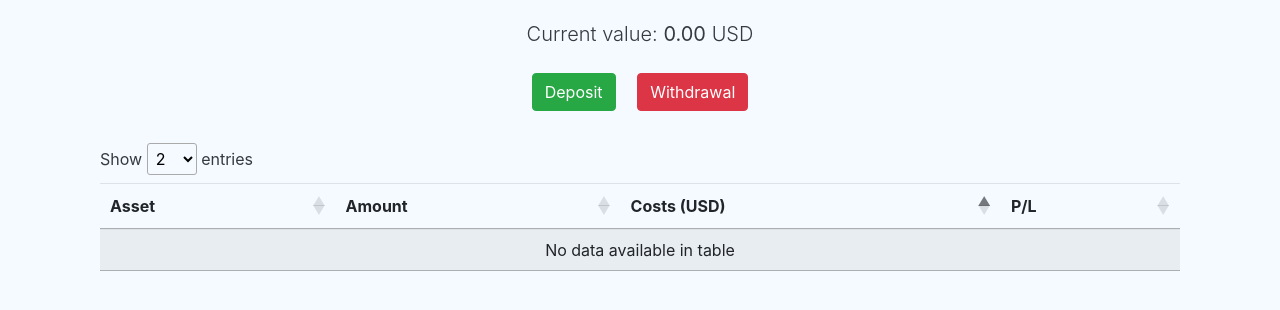
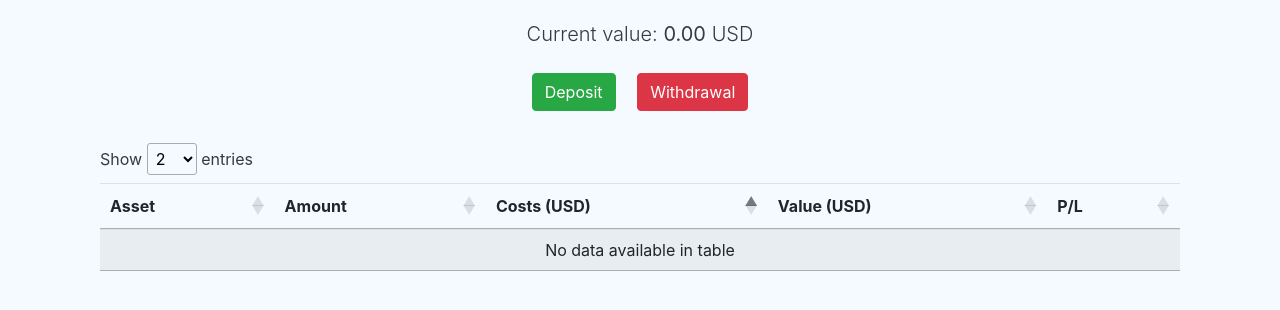
Before and after one commit to Dutchie1990/CryptoManager, a Flask app: template cryptomanager/app/assets/templates/assets.html in a window 1280 px wide. Shown: the part 221-531 px from the top of the page. Run offline with Flask 2, Linux system fonts and the light colour scheme; the template is opened without the code that fills it: values that come from a table or form of the project are taken from there, others are empty; some libraries are stand-ins or nearby versions.

Commit message:
show the actual costs and actual prize per asset in the assets table to create more overview

```diff
--- a/cryptomanager/app/assets/templates/assets.html
+++ b/cryptomanager/app/assets/templates/assets.html
@@ -24,6 +24,7 @@
                 <th data-field="Asset" data-sortable="true" scope="col">Asset</th>
                 <th data-field="Amount" data-sortable="true" scope="col">Amount</th>
                 <th class="d-none d-sm-block" data-field="Price" data-sortable="true" scope="col">Costs (USD)</th>
+                <th class="d-none d-sm-block" data-field="Value" data-sortable="true" scope="col">Value (USD)</th>
                 <th data-field="P/L" data-sortable="true" scope="col">P/L</th>
             </tr>
         </thead>
@@ -33,7 +34,8 @@
                 <tr>
                     <td scope="row"><img src=""> {{ asset.asset_name }}</td>
                     <td>{{ asset.amount }}</td>
-                    <td class="d-none d-sm-block">{{ asset.costs }}</td>
+                    <td class="d-none d-sm-block">{{ (asset.costs * asset.amount) | trim }}</td>
+                    <td class="d-none d-sm-block">{{ (asset.prize * asset.amount) | trim }}</td>
                     {% if asset.p_l < 0 %}
                         <td style="color: red;">{{ asset.p_l | trim}}%</td>
                     {% else %}
--- a/cryptomanager/app/static/css/assets.css
+++ b/cryptomanager/app/static/css/assets.css
@@ -10,5 +10,4 @@
     .d-sm-block {
         display: table-cell !important;
         }
-
 }
```
